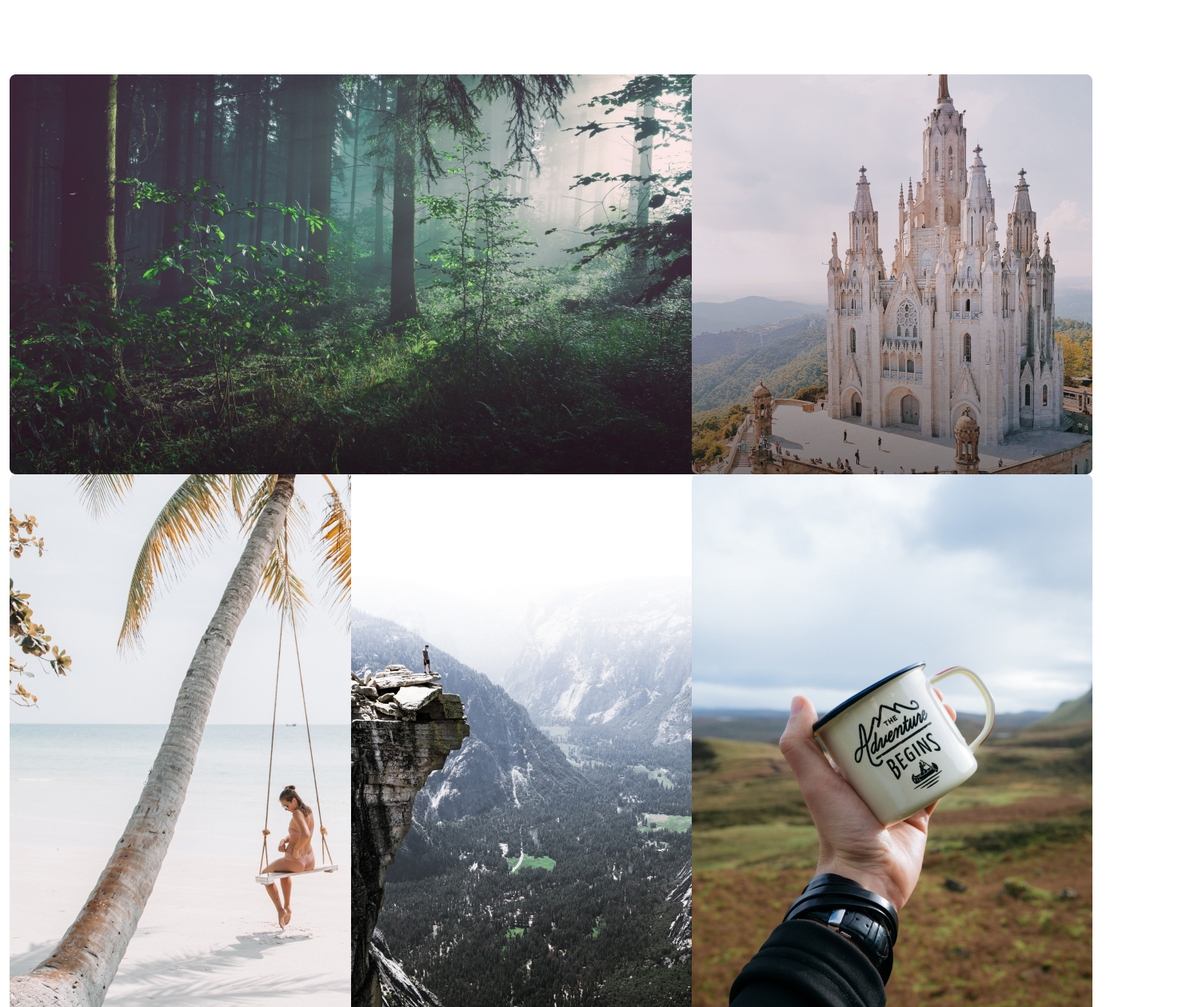
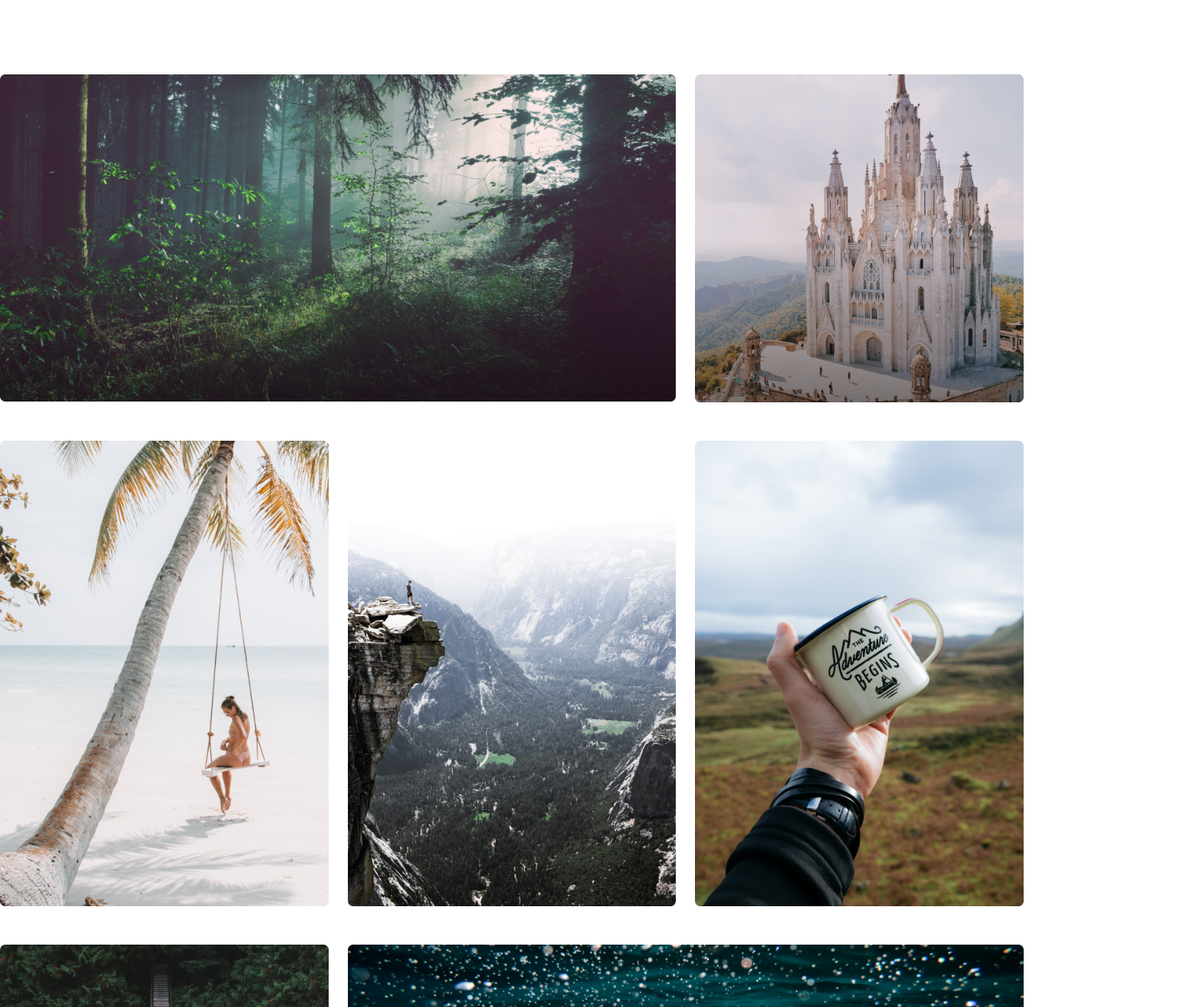
Before and after one commit to bubandrei/Mitravel, a website: page index.pug in a window 1280 px wide. Shown: the part 5241-6500 px from the top of the page at 80% size, 1473 px wide, since content can reach past the window. Drawn offline with nearby package versions, Linux system fonts and the light colour scheme; files that its build step writes are made by us from their sources; a web font is replaced by a local one.

Commit message:
styles for inspirations

```diff
--- a/assets/style/inspirations.scss
+++ b/assets/style/inspirations.scss
@@ -109,4 +109,5 @@ $margin: 0 auto;
 }
 .inspiration_wrap{
     height: 100%;
+    padding: 0;
 }
--- a/components/inspirations.pug
+++ b/components/inspirations.pug
@@ -42,20 +42,20 @@
     .nameArticle Inspirations
     .textArticle The state of Utah in the United States is home to lots of beautiful National Parks, & Bryce Canyon National Park ranks as three of the most magnificent & awe inspiring.
 .container.inspiration_wrap
-    .row
+    .row.mb-5
         .col-md-8
-            img(src="./assets/images/11.png", alt="#")
+            img(src="./assets/images/11.png", alt="#").img-fluid
         .col-6.col-md-4
-            img(src="./assets/images/12.png", alt="#")
+            img(src="./assets/images/12.png", alt="#").img-fluid
+    .row.mb-5
+        .col-6.col-md-4
+            img(src="./assets/images/21.jpg", alt="#").img-fluid
+        .col-6.col-md-4
+            img(src="./assets/images/22.jpg", alt="#").img-fluid
+        .col-6.col-md-4
+            img(src="./assets/images/23.jpg", alt="#").img-fluid
     .row
         .col-6.col-md-4
-            img(src="./assets/images/21.jpg", alt="#")
-        .col-6.col-md-4
-            img(src="./assets/images/22.jpg", alt="#")
-        .col-6.col-md-4
-            img(src="./assets/images/23.jpg", alt="#")
-    .row
-        .col-6.col-md-4
-            img(src="./assets/images/31.jpg", alt="#")
+            img(src="./assets/images/31.jpg", alt="#").img-fluid
         .col-md-8
-            img(src="./assets/images/32.jpg", alt="#")
+            img(src="./assets/images/32.jpg", alt="#").img-fluid
```
Also changed, not shown: css/inspirations.css, css/style.css, dist/index.html, 2 other files.
